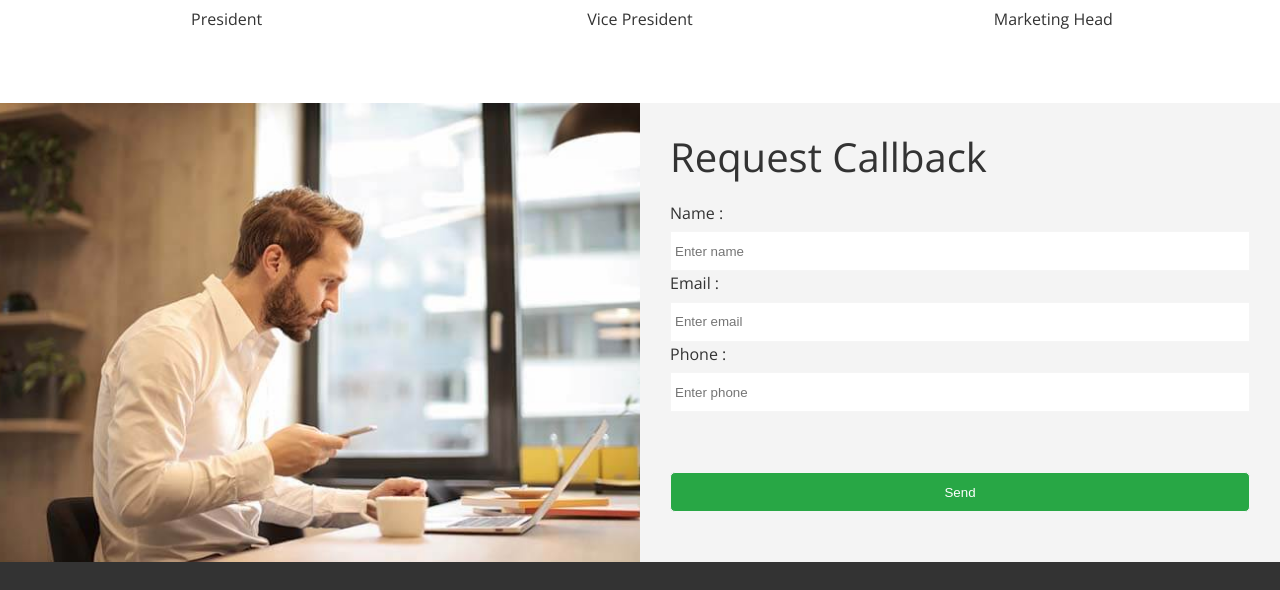
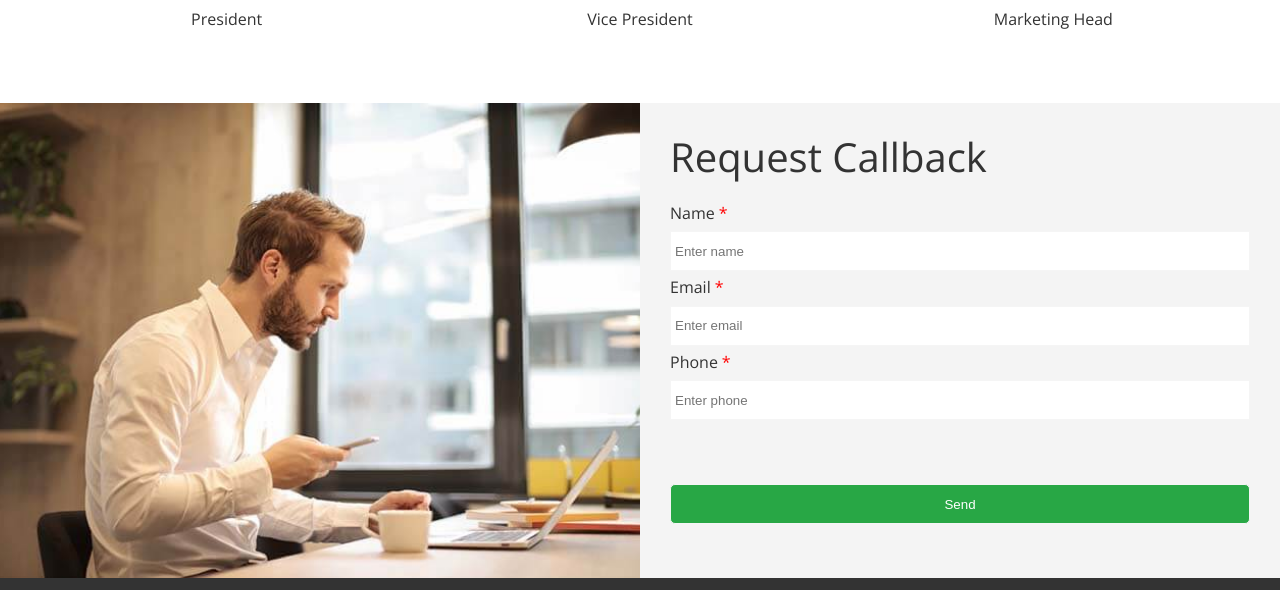
Before and after one commit to DBAKANG-GIT/EdgeLedger-Website, a website: page index.html in a window 1280 px wide. Shown: the part 3245-3835 px from the top of the page. Drawn offline with nearby package versions, Linux system fonts and the light colour scheme.

Commit message:
Fixing pseudoscope after issue

```diff
--- a/css/style.css
+++ b/css/style.css
@@ -186,10 +186,9 @@ a{
  }
 
  .callback-form label::after{
-  content: "";
-  display: block;
+  /* content: ""; */
+  /* display: block; */
   margin-bottom: 1px;
-
  }
 
  .callback-form input{
@@ -197,7 +196,9 @@ a{
   padding: 4px;
   height: 40px;
   border: #f5f5f5 1px solid;
+  margin-bottom: 4px;
  }
+
 
  .callback-form .btn{
   padding: 12px 0;
@@ -266,7 +267,7 @@ footer a{
   margin: 20px 0;
 }
 
-.is-required::after{
+.is-required:after{
   content: '*';
   padding-left: 4px;
   color: red;
--- a/index.html
+++ b/index.html
@@ -239,13 +239,13 @@
             data-netlify="true"
             data-netlify-recaptcha="true"
             >
-              <label for="name" class="is-required">Name :</label>
+              <label for="name" class="is-required">Name</label>
               <input type="text" id="name" name="name" placeholder="Enter name" required>
 
-              <label class="is-required" for="email">Email :</label>
+              <label class="is-required" for="email">Email</label>
               <input type="email" id="email" name="email" placeholder="Enter email" required>
 
-              <label for="phone" class="is-required">Phone :</label>
+              <label for="phone" class="is-required">Phone</label>
               <input type="tel" id="phone" name="phone" placeholder="Enter phone" required>
 
               <div class="recaptcha-wrapper" data-netlify-recaptcha="true"></div>
```
